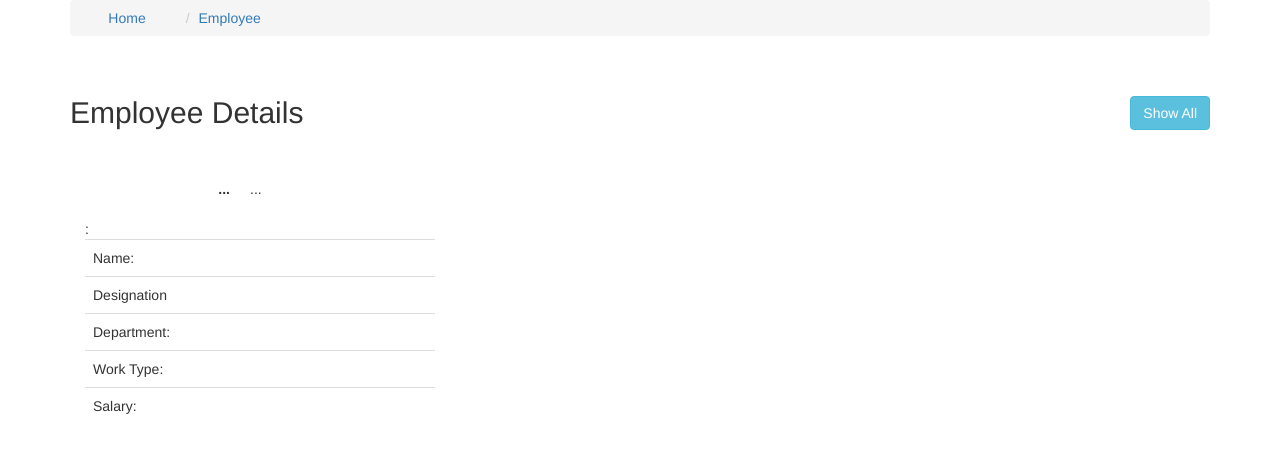
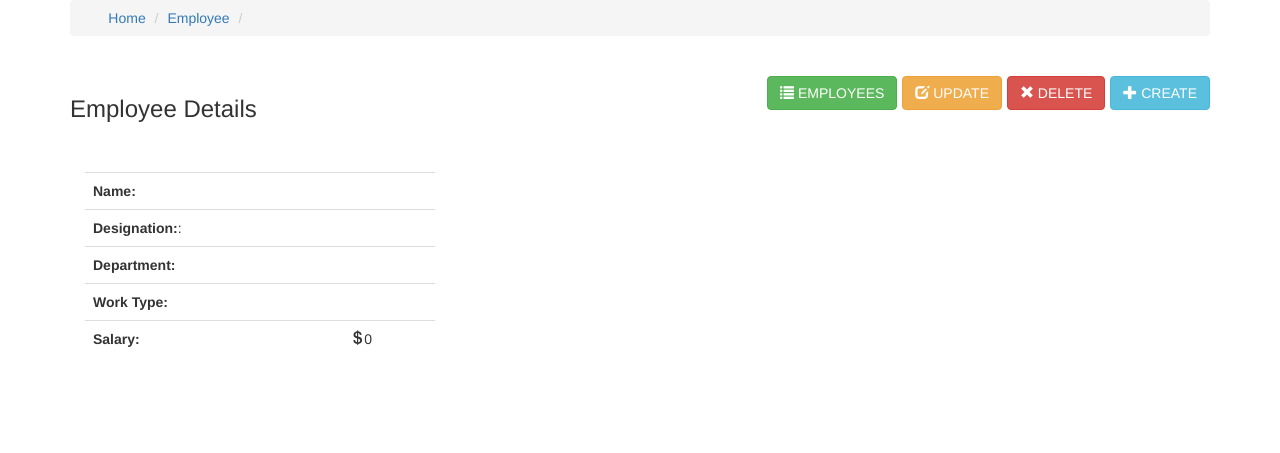
Before and after one commit to mf-hossen/Learn-Slim, a PHP site: page /templates/details.php in a window 1280 px wide. Shown: the top 453 px of the page. Run offline with PHP 8.4, Linux system fonts and the light colour scheme; the template is opened without the code that fills it, so the values that code supplies are empty.

Commit message:
new insert, update, delete

```diff
--- a/templates/details.php
+++ b/templates/details.php
@@ -5,7 +5,7 @@
     <meta http-equiv="X-UA-Compatible" content="IE=edge">
     <meta name="viewport" content="width=device-width, initial-scale=1">
     <!-- The above 3 meta tags *must* come first in the head; any other head content must come *after* these tags -->
-    <title>Employee List</title>
+    <title>Details of <?php echo $details['name'] ?></title>
 
     <!-- Bootstrap -->
     <link rel="stylesheet" href="https://maxcdn.bootstrapcdn.com/bootstrap/3.3.7/css/bootstrap.min.css"
@@ -25,8 +25,6 @@
             text-align: right;
         }
 
-
-
         caption {
 
             background-color: beige;
@@ -40,78 +38,79 @@
     <ol class="breadcrumb">
 
         <li><a href="/employee">Home</a></li>
+        <li><a href="/employee">Employee</a></li>
+        <li><a href="#"><?php echo $details['name'] ?></a></li>
+    </ol>
+    <?php
+    if (!empty($msg)) { ?>
+        <div class="alert alert-success" style="text-align: center; font-size: 18px">
+            <a href="#" class="close" data-dismiss="alert" aria-label="close">&times;</a>
+            <?php
+                echo $msg['message'][0];
+            ?>
+        </div>
 
-        <li><a href="#">Employee</a></li>
-    </ol>
-
-
-
-
+    <?php } ?>
 
 
     <div class="row">
+        <div class="col-md-6"><h3>Employee Details</h3></div>
+        <div class="col-md-6">
+            <div class="btn-toolbar" role="toolbar">
+                <a href="/add" class="btn btn-info btn-group pull-right">
+                    <span class="glyphicon glyphicon-plus" aria-hidden="true"></span> CREATE
+                </a>
+                <a href="/delete" class="btn btn-danger btn-group pull-right">
+                    <span class="glyphicon glyphicon-remove" aria-hidden="true"></span> DELETE
+                </a>
 
-        <div class="col-md-6">
-                           <h2 class="pull-left">Employee Details</h2>
-
+                <a href="/update/<?php echo $details['id']; ?>" class="btn btn-warning btn-group pull-right">
+                    <span class="glyphicon glyphicon-edit" aria-hidden="true"></span> UPDATE
+                </a>
+                <a href="/employee" class="btn btn-success btn-group pull-right">
+                    <span class="glyphicon glyphicon-list" aria-hidden="true"></span> EMPLOYEES
+                </a>
+            </div>
         </div>
-
-        <div class="col-md-6">
-                       <a href="/employee" class="btn btn-info pull-right" type="button" style="color">
-                Show All</a>
-
-
-
-        </div>
-    </div><br><br>
-
-    <dl class="dl-horizontal">
-
-        <dt>...</dt>
-        <dd>...</dd>
-
-
-    </dl>
+    </div>
+    <br><br>
 
 
     <div class="container">
         <table class="table table-responsive" style='width: 350px'>
 
             <tr>
-                <td>Name:</td>
-                <td><?php echo $details['name']?></td>
+                <td><b>Name:</b></td>
+                <td><?php echo $details['name'] ?></td>
             </tr>
-
             <tr>
-                <td>Designation</td>:
-                <td><?php echo $details['designation']?></td>
+                <td><b>Designation:</b>:</td>
+                <td><?php echo $details['designation'] ?></td>
 
 
             </tr>
 
             <tr>
-                <td>Department:</td>
-                <td><?php echo $details['department']?></td>
+                <td><b>Department:</b></td>
+                <td><?php echo $details['department'] ?></td>
 
 
             </tr>
 
             <tr>
-                <td>Work Type:</td>
-                <td><?php echo $details['work_time']?></td>
+                <td><b>Work Type:</b></td>
+                <td><?php echo $details['work_time'] ?></td>
             </tr>
 
 
             <tr>
-                <td>Salary:</td>
-                <td><?php echo $details['salary']?></td>
+                <td><b>Salary:</b></td>
+                <td><span class="glyphicon glyphicon-usd"></span><?php echo number_format($details['salary']); ?></td>
 
             </tr>
 
         </table>
     </div>
-
-
 
 
     <script src="https://ajax.googleapis.com/ajax/libs/jquery/1.12.4/jquery.min.js"></script>
```
